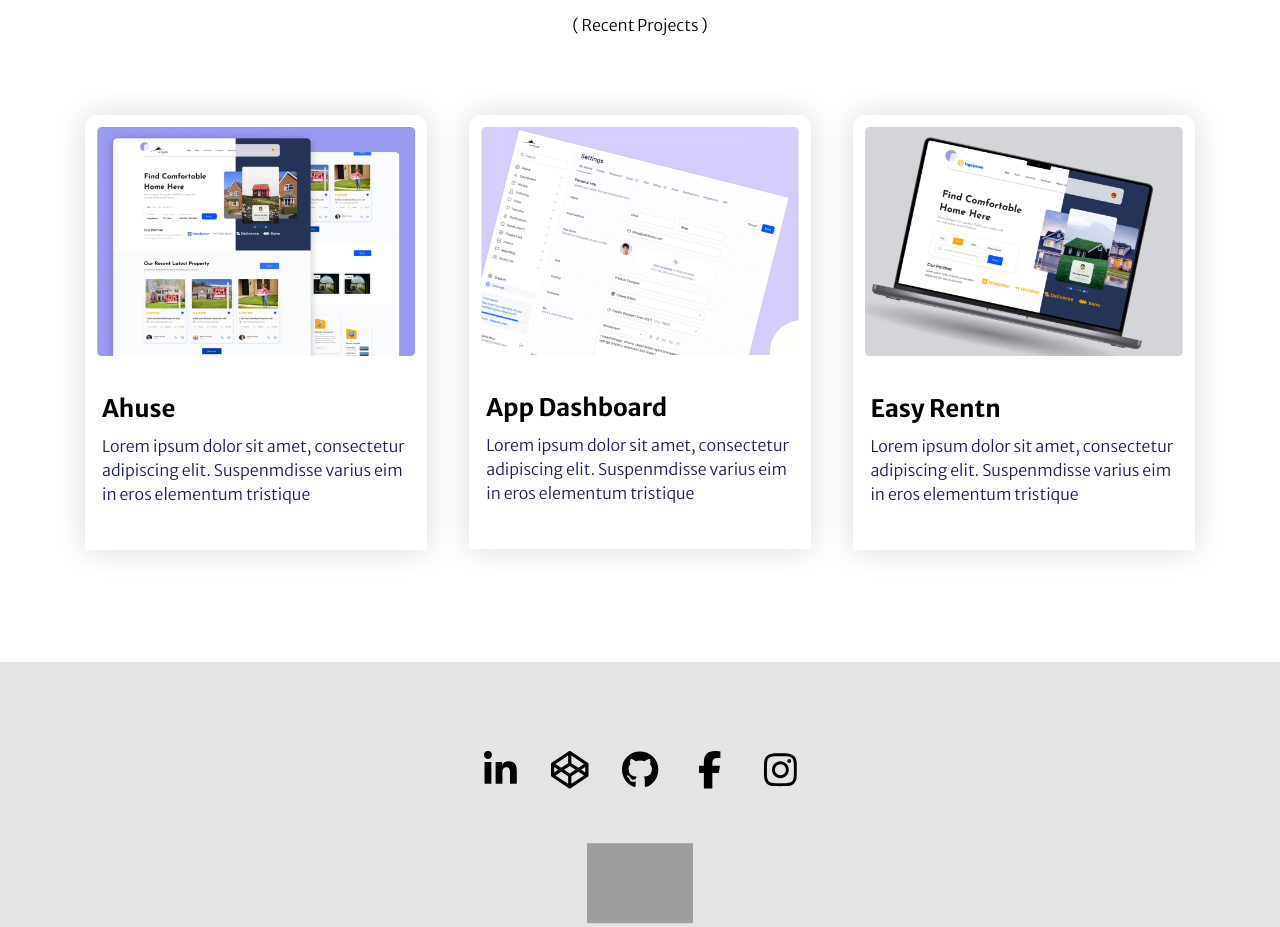
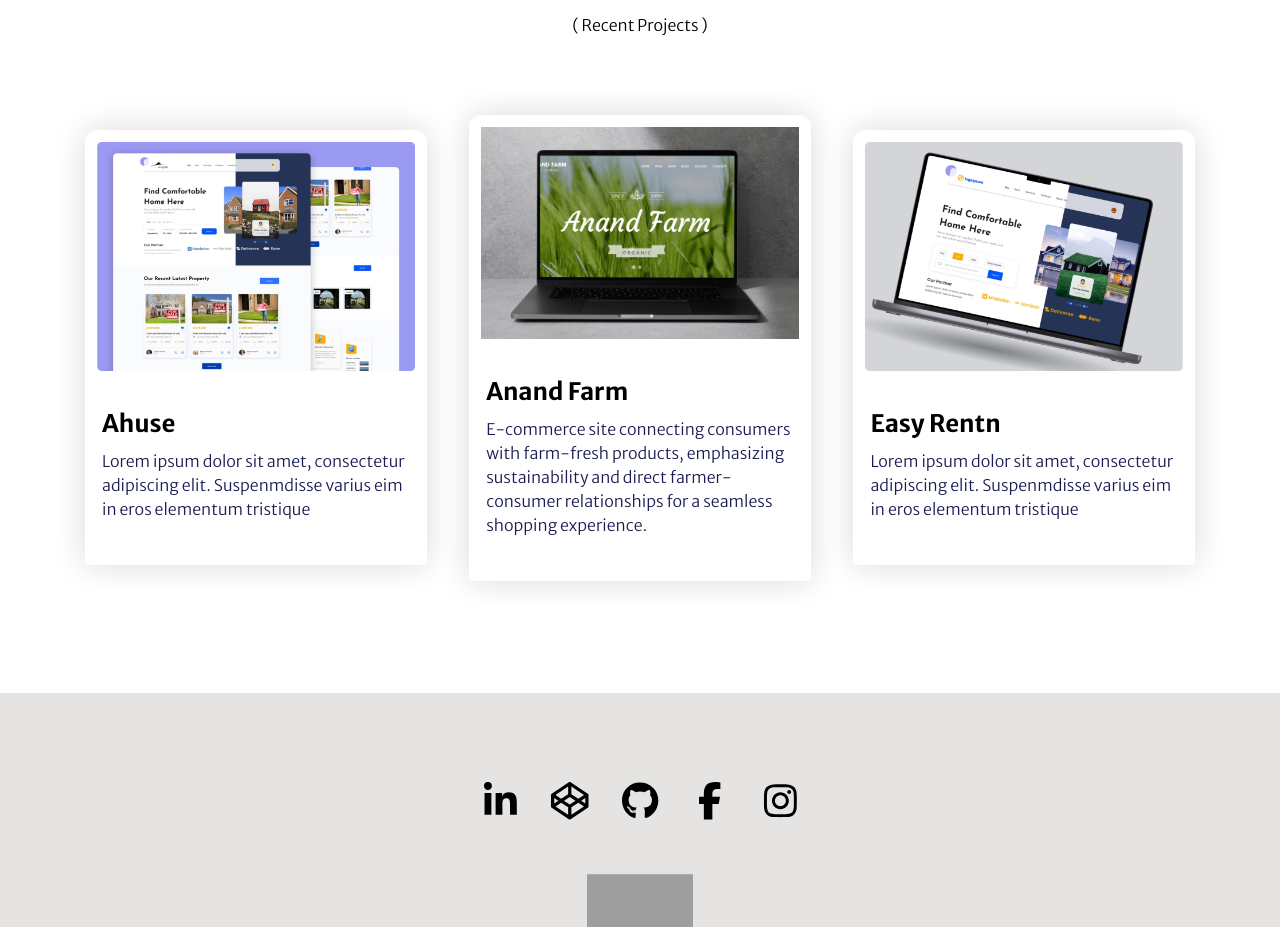
Before and after one commit to Part-h/Portfolio, a React (Create React App) app: page / in a window 1280 px wide. Shown: the part 3709-4636 px from the top of the page. Built offline with nearby package versions, Linux system fonts and the light colour scheme; grey boxes are pictures that could not be loaded.

Commit message:
content modify

```diff
--- a/public/index.html
+++ b/public/index.html
@@ -6,7 +6,7 @@
     <meta name="viewport" content="width=device-width, initial-scale=1" />
     <meta
       name="description"
-      content="Pure React based website that works magnificiently on all platforms"
+      content="Pure React based portfolio website of Parth that works magnificiently on all types of devices."
     />
     <link rel="apple-touch-icon" href="%PUBLIC_URL%/logo.png" />
     <!--
--- a/src/App.css
+++ b/src/App.css
@@ -715,7 +715,7 @@ a.resume-btn:active {
     gap:15px;
   }
   .experience--individual--image{
-    height: 76px;
+    height: 70px;
   }
   .experience--individual--image img {
     width: 100%;
--- a/src/Css/MyPortfolio.css
+++ b/src/Css/MyPortfolio.css
@@ -69,5 +69,10 @@
   .portfolio--section--title {
     color: var(--heading-color);
   }
+  .portfolio--section--card--anchor{
+  pointer-events: none;
+  text-decoration: none;
+  color: black;
+  }
 
   /* Portfolio Style Ends */
--- a/src/Views/Home/MyPortfolio.jsx
+++ b/src/Views/Home/MyPortfolio.jsx
@@ -1,3 +1,4 @@
+import { color } from "framer-motion";
 import data from "../../data/index.json";
 
 export default function MyPortfolio(){
@@ -12,6 +13,7 @@ export default function MyPortfolio(){
       <div className="portfolio--section--container">
         {data?.portfolio?.map((item, index) => (
           <div key={index} className="portfolio--section--card">
+            <a className="portfolio--section--card--anchor" href={item.href} target="blank" >
             <div className="portfolio--section--img">
               <img src={item.src} alt="Placeholder" />
             </div>
@@ -23,6 +25,7 @@ export default function MyPortfolio(){
                 <p className="text-md">{item.description}</p>
               </div>
             </div>
+            </a>
           </div>
         ))}
       </div>
--- a/src/data/index.json
+++ b/src/data/index.json
@@ -30,18 +30,21 @@
         "id": "1",
         "src": "./img/placeholder-image.png",
         "title": "Ahuse",
+        "href":"",
         "description": "Lorem ipsum dolor sit amet, consectetur adipiscing elit. Suspenmdisse varius eim in eros elementum tristique"
+
       },
       {
         "id": "2",
-        "src": "./img/placeholder-image-1.png",
-        "title": "App Dashboard",
-        "description": "Lorem ipsum dolor sit amet, consectetur adipiscing elit. Suspenmdisse varius eim in eros elementum tristique"
+        "src": "./img/project2.png",
+        "title": "Anand Farm",
+        "description": "E-commerce site connecting consumers with farm-fresh products, emphasizing sustainability and direct farmer-consumer relationships for a seamless shopping experience."
       },
       {
         "id": "3",
         "src": "./img/placeholder-image-2.png",
         "title": "Easy Rentn",
+        "href":"",
         "description": "Lorem ipsum dolor sit amet, consectetur adipiscing elit. Suspenmdisse varius eim in eros elementum tristique"
       }
     ]
```
Also changed, not shown: public/img/project2.png (added), 1 other file (tests, documents, lock files or other folders).
